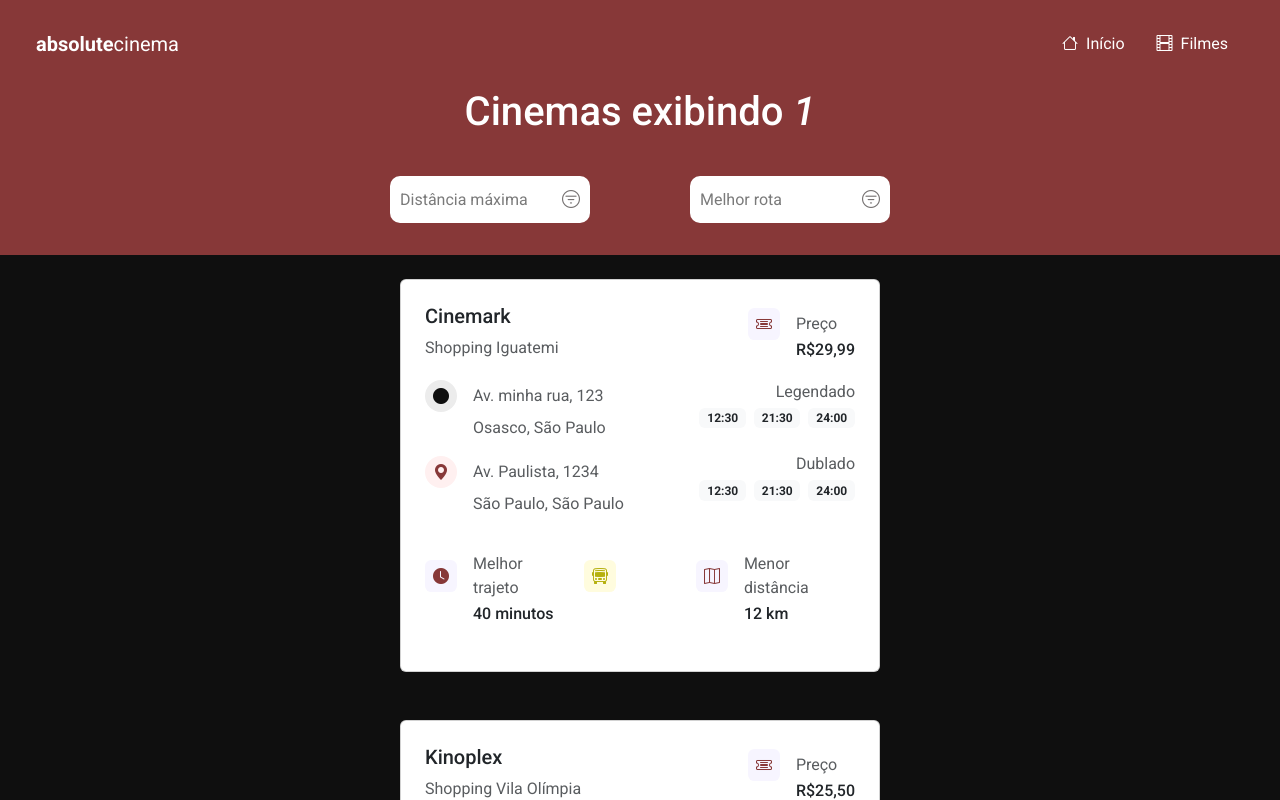
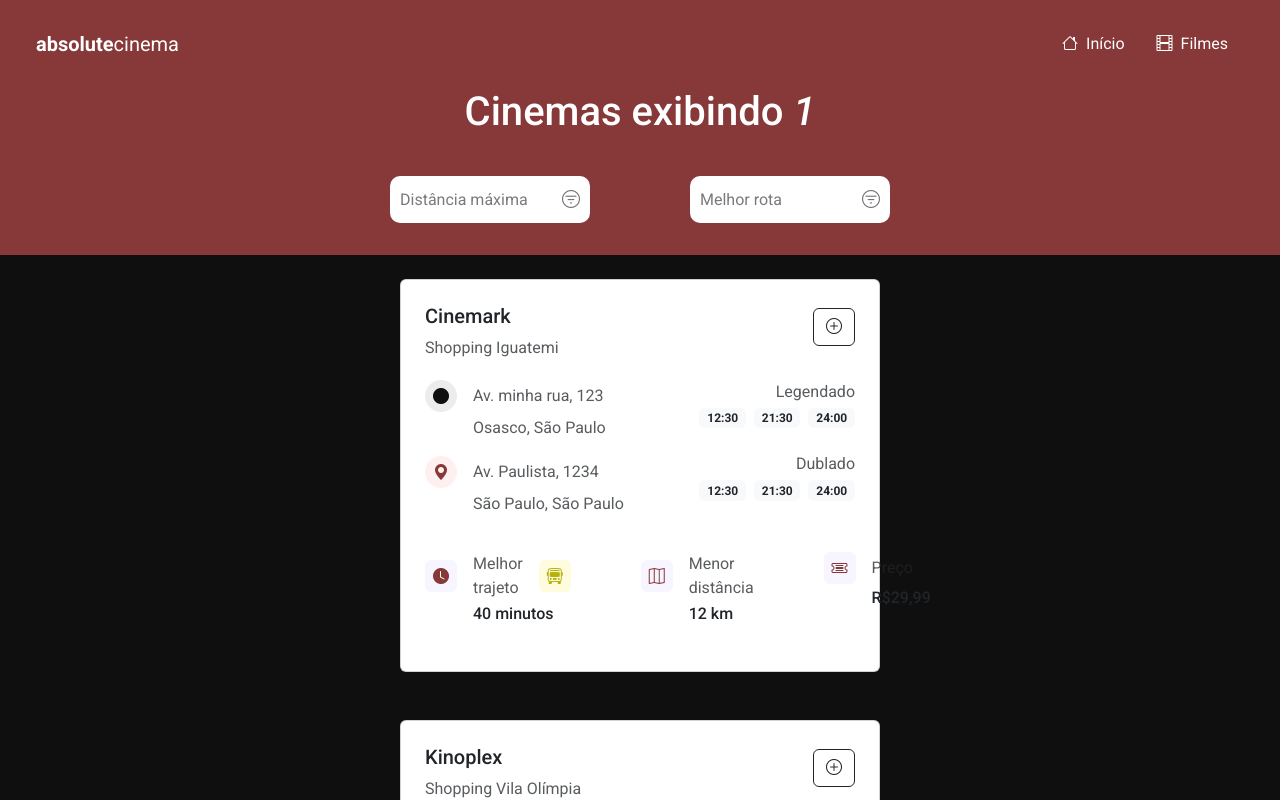
Before and after one commit to juliamelots/MAC0332-Project, a React (Vite) app in the folder front-end/: page /cinemas/1 in a window 1280 px wide. Shown: the top 800 px of the page. Built offline with nearby package versions, Linux system fonts and the light colour scheme.

Commit message:
Rearrange price section and add new button

```diff
--- a/front-end/src/pages/cinemas/CinemaCard.tsx
+++ b/front-end/src/pages/cinemas/CinemaCard.tsx
@@ -32,11 +32,10 @@
         </div>
         <div className="d-flex flex-column my-1">
           <div className="d-flex align-items-center">
-            <i className="bi bi-ticket-detailed generic-info-icon icon-bg-purple"></i>
-            <span className="text-muted ms-3">Preço</span>
-          </div>
-          <div>
-            <h6 className="text-dark ms-5">{price}</h6>
+            <button type="button"
+              class="btn btn-outline-dark">
+              <i class="bi bi-plus-circle"></i>
+            </button>
           </div>
         </div>
       </div>
@@ -92,7 +91,7 @@
       </div>
 
       {/* Generic details: commuting time, smallest distance etc. */}
-      <div className="d-flex justify-content-start my-3" style={{ gap: '80px' }}>
+      <div className="d-flex justify-content-start my-3" style={{ gap: '70px' }}>
         <div className="d-flex flex-column">
           <div className="d-flex align-items-center my-1">
             <i className="bi bi-clock-fill generic-info-icon icon-bg-purple"></i>
@@ -112,6 +111,15 @@
             <h6 className="text-dark ms-5">{commuteInfo.shortestDistance}</h6>
           </div>
         </div>
+        <div className="d-flex flex-column">
+          <div className="d-flex align-items-center my-1">
+            <i className="bi bi-ticket-detailed generic-info-icon icon-bg-purple"></i>
+            <span className="text-muted ms-3">Preço</span>
+          </div>
+          <div>
+            <h6 className="text-dark ms-5">{price}</h6>
+          </div>
+        </div>
       </div>
     </div>
   );
```
